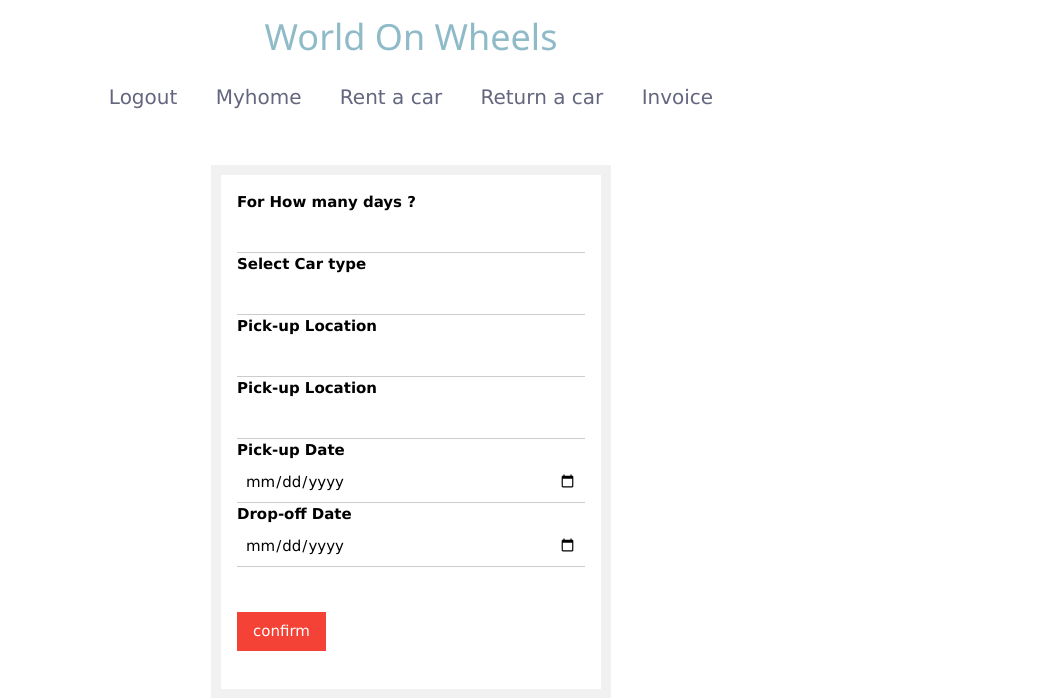
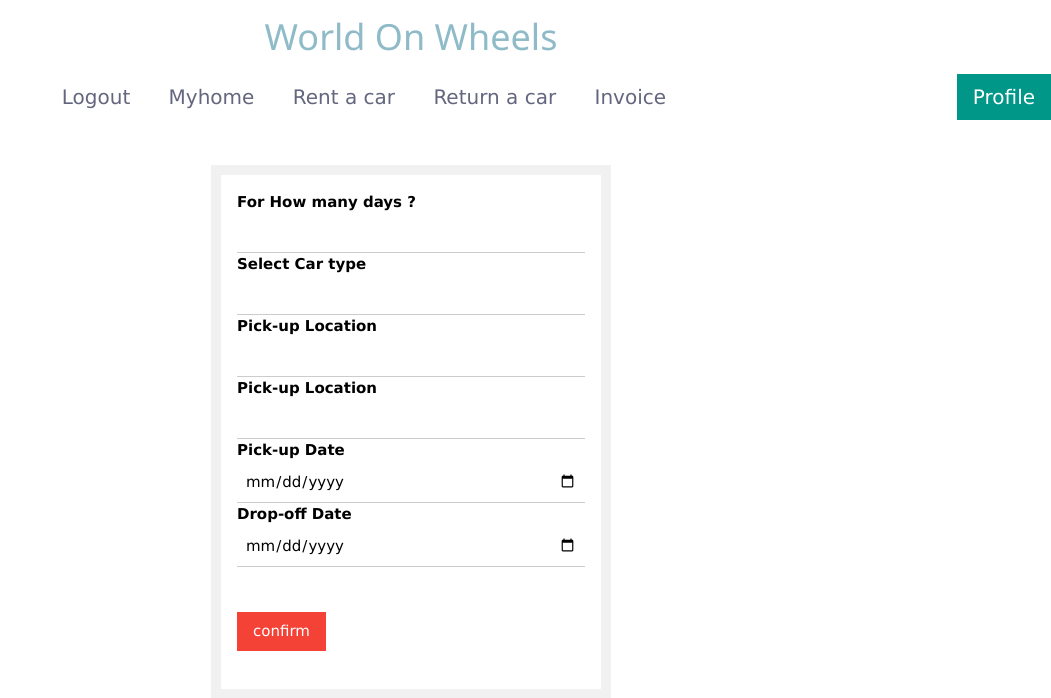
Before and after one commit to ningzhy3/Car-Rental-application, a Django app: template WOW/customer_portal/templates/customer/confirmation.html in a window 1280 px wide. Shown: the top 698 px of the page, without its empty margins (229-1280 px from the left). Run offline with Django 3.2, Linux system fonts and the light colour scheme; the template is opened without the code that fills it, so the values that code supplies are empty; some libraries are stand-ins or nearby versions.

Commit message:
Update confirmation.html

```diff
--- a/WOW/customer_portal/templates/customer/confirmation.html
+++ b/WOW/customer_portal/templates/customer/confirmation.html
@@ -18,6 +18,7 @@
   <a class="w3-bar-item w3-btn w3-center" href="/customer_portal/rent/">Rent a car</a>
   <a class="w3-bar-item w3-btn w3-center" href="/customer_portal/return/">Return a car</a>
   <a class="w3-bar-item w3-btn w3-center" href="/customer_portal/invoice/">Invoice</a>
+  <a class="w3-bar-item w3-btn w3-teal w3-right" href="/customer_portal/profile/">Profile</a>
 </div>
 <br><br>
 <form action="/customer_portal/confirmed/" method="post">
```
